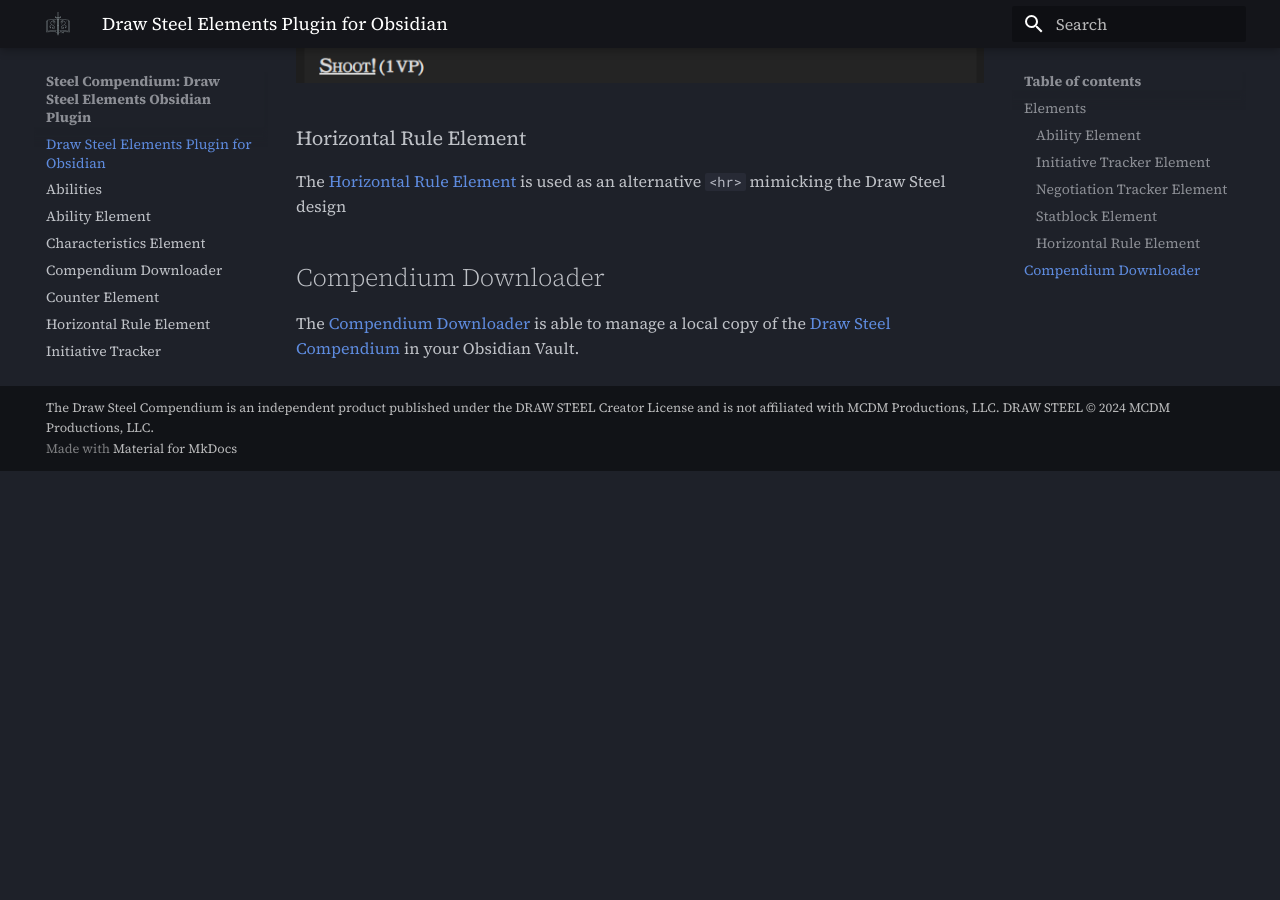
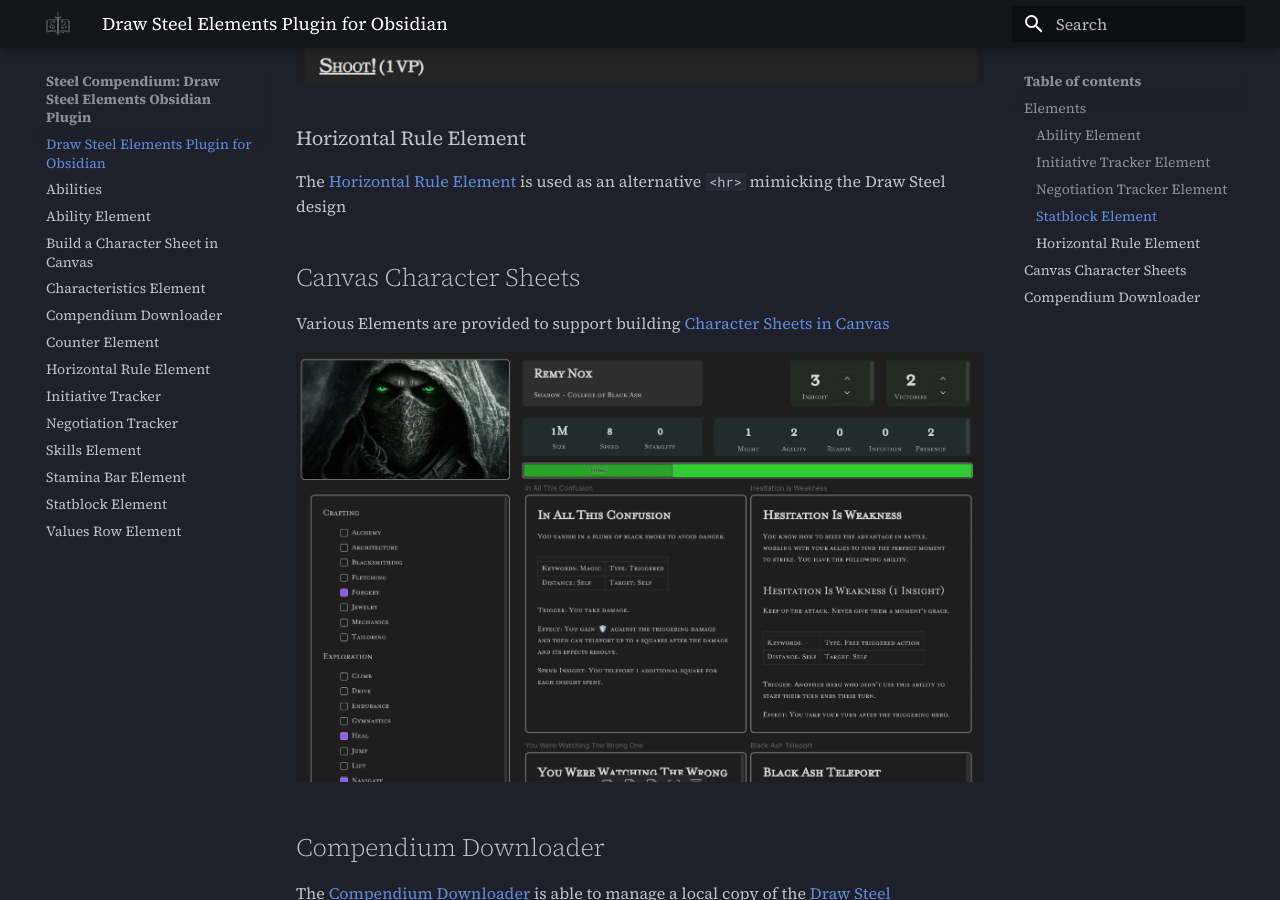
Before and after one commit to SteelCompendium/draw-steel-elements, an MkDocs documentation site: the page built from docs/index.md, in a window 1280 px wide and 900 px high, scrolled down 4445 px. Built offline with MkDocs 1.6.1 and Material for MkDocs 9.7.7, drawn with Linux system fonts in a browser that asks for light colours; comment, search, counter and statistics services are not loaded; before the commit the page ends 4916 px from its top, so only the background shows below that.

Commit message:
Docs for character sheets

```diff
--- /dev/null
+++ b/docs/canvas-character-sheet.md
@@ -0,0 +1,38 @@
+# Build a Character Sheet in Canvas
+
+With [Obsidian Canvas](https://obsidian.md/canvas) you can create a flexible and robust character sheet.
+
+![canvas character sheet](Media/canvas-character-sheet.png)
+
+## Elements for Character Sheets
+
+**[Characteristic Element](characteristics-element.md)**
+
+Displays your Might, Agility, Reason, Intuition, and Presence Scores.
+
+![characteristics](Media/characteristics.png)
+
+**[Counter Element](counter.md)**
+
+Displays numerical (integer) values for tracking resources, etc.
+
+![counter](Media/counter.png)
+
+**[Stamina Bar](stamina-bar.md)**
+
+Displays a Stamina bar for tracking and editing.
+
+![stamina-bar](Media/stamina-bar.png)
+![stamina bar modal](Media/stamina-bar-modal.png)
+
+**[Values Row](values-row-element.md)**
+
+Displays arbitrary key-value pairs.
+
+![values row](Media/values-row.png)
+
+**[Skills](skills-element.md)**
+
+Displays skills
+
+![Skills](Media/skills.png)
--- a/docs/index.md
+++ b/docs/index.md
@@ -38,6 +38,12 @@
 
 The [Horizontal Rule Element](horizontal-rule.md) is used as an alternative `<hr>` mimicking the Draw Steel design
 
+## Canvas Character Sheets
+
+Various Elements are provided to support building [Character Sheets in Canvas](canvas-character-sheet.md)
+
+![canvas character sheet](Media/canvas-character-sheet.png)
+
 ## Compendium Downloader
 
 The [Compendium Downloader](compendium-downloader.md) is able to manage a local copy of the
```
Also changed, not shown: docs/counter.md (+1 -1 lines), docs/Media/canvas-character-sheet.png (added).
